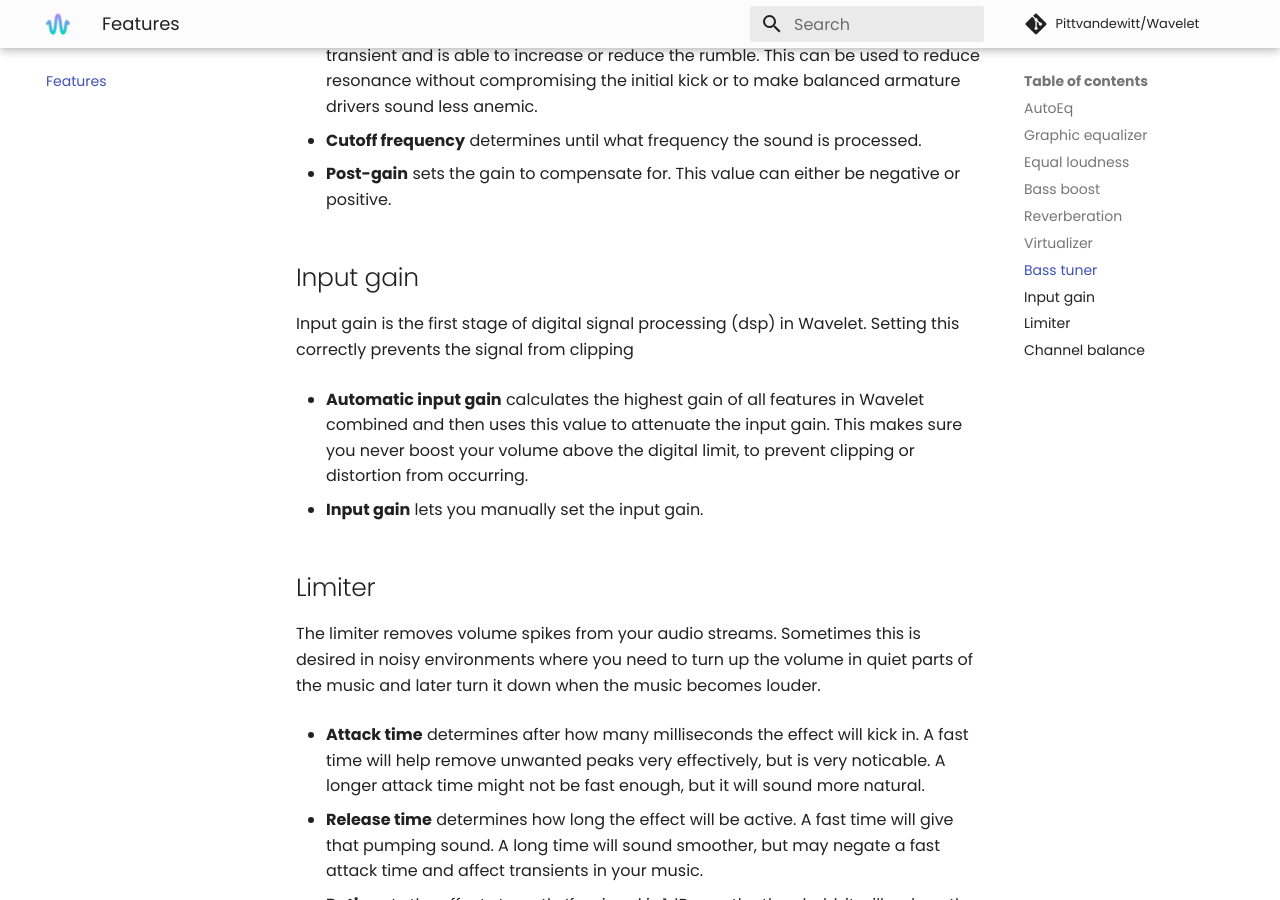
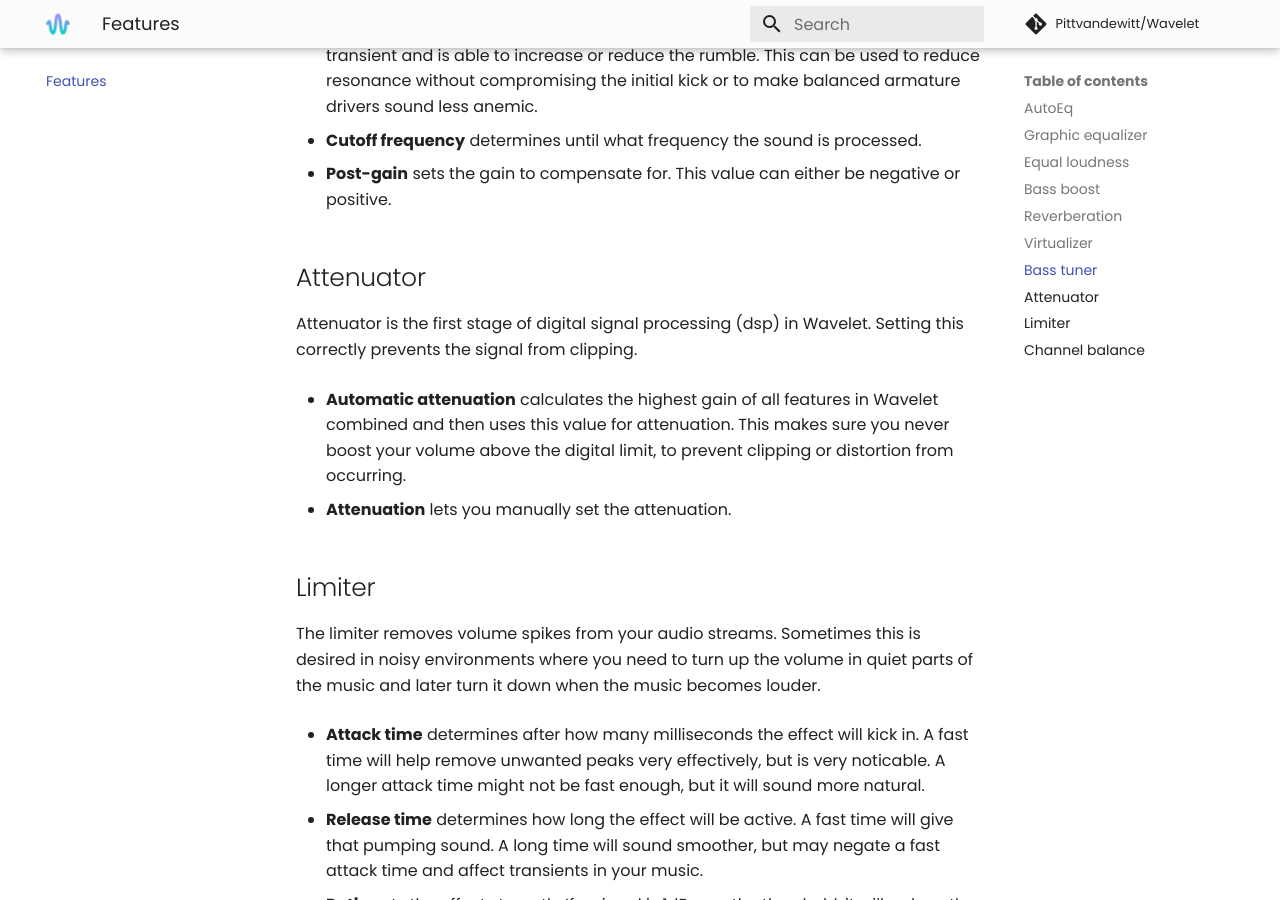
Before and after one commit to Pittvandewitt/Wavelet, an MkDocs documentation site: the page built from docs/Features.md, in a window 1280 px wide and 900 px high, scrolled down 1925 px. Built offline with MkDocs 1.6.1 and Material for MkDocs 9.7.7, drawn with Linux system fonts in a browser that asks for light colours; comment, search, counter and statistics services are not loaded.

Commit message:
Update docs

```diff
--- a/docs/Features.md
+++ b/docs/Features.md
@@ -48,12 +48,12 @@
 
 - __Post-gain__ sets the gain to compensate for. This value can either be negative or positive.
 
-## Input gain
-Input gain is the first stage of digital signal processing (dsp) in Wavelet. Setting this correctly prevents the signal from clipping
+## Attenuator
+Attenuator is the first stage of digital signal processing (dsp) in Wavelet. Setting this correctly prevents the signal from clipping.
 
-- __Automatic input gain__ calculates the highest gain of all features in Wavelet combined and then uses this value to attenuate the input gain. This makes sure you never boost your volume above the digital limit, to prevent clipping or distortion from occurring.
+- __Automatic attenuation__ calculates the highest gain of all features in Wavelet combined and then uses this value for attenuation. This makes sure you never boost your volume above the digital limit, to prevent clipping or distortion from occurring.
 
-- __Input gain__ lets you manually set the input gain.
+- __Attenuation__ lets you manually set the attenuation.
 
 ## Limiter
 
--- /dev/null
+++ b/requirements.txt
@@ -0,0 +1,3 @@
+
+mkdocs==1.6.1
+mkdocs-material==9.7.6
```
